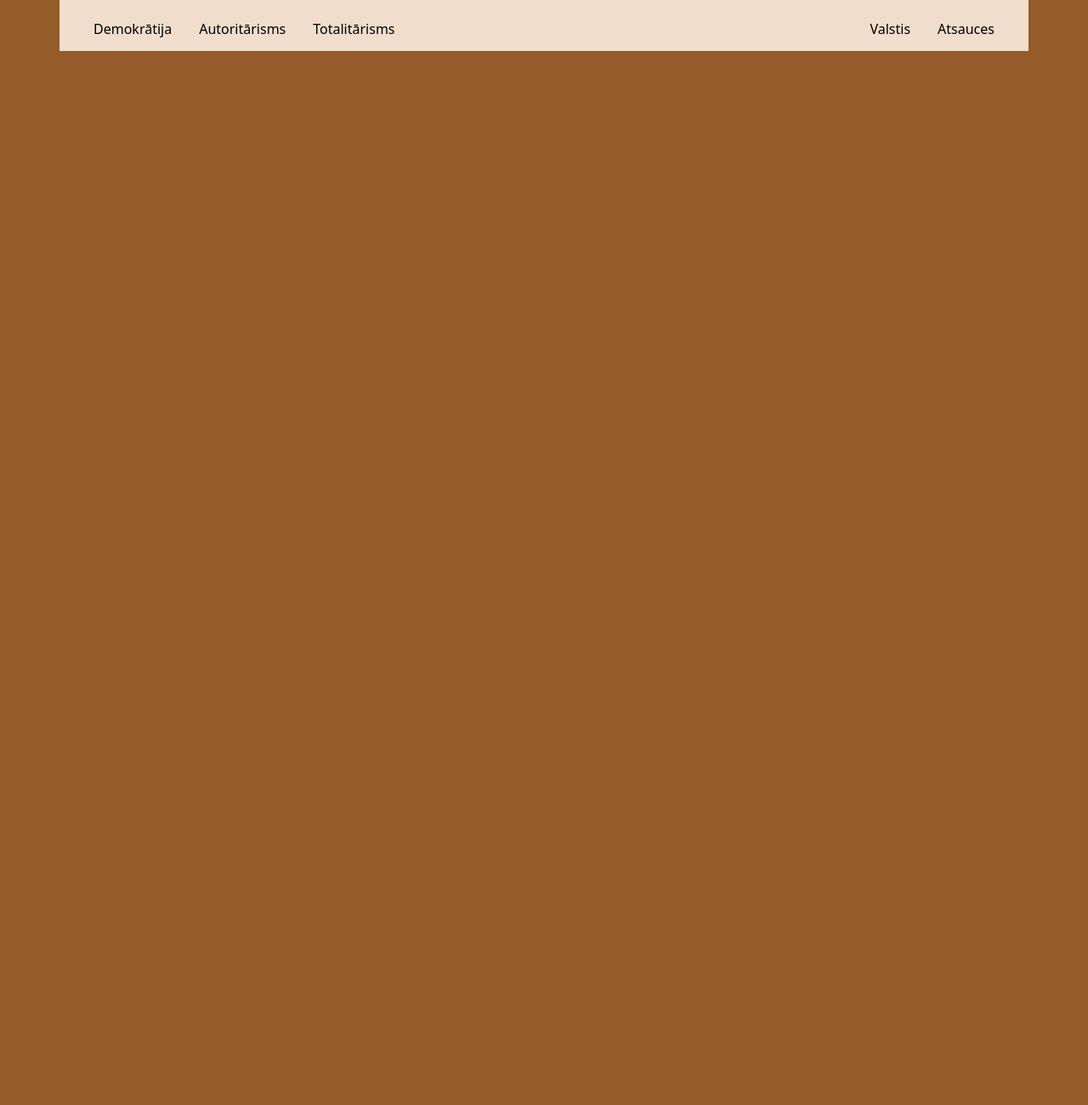
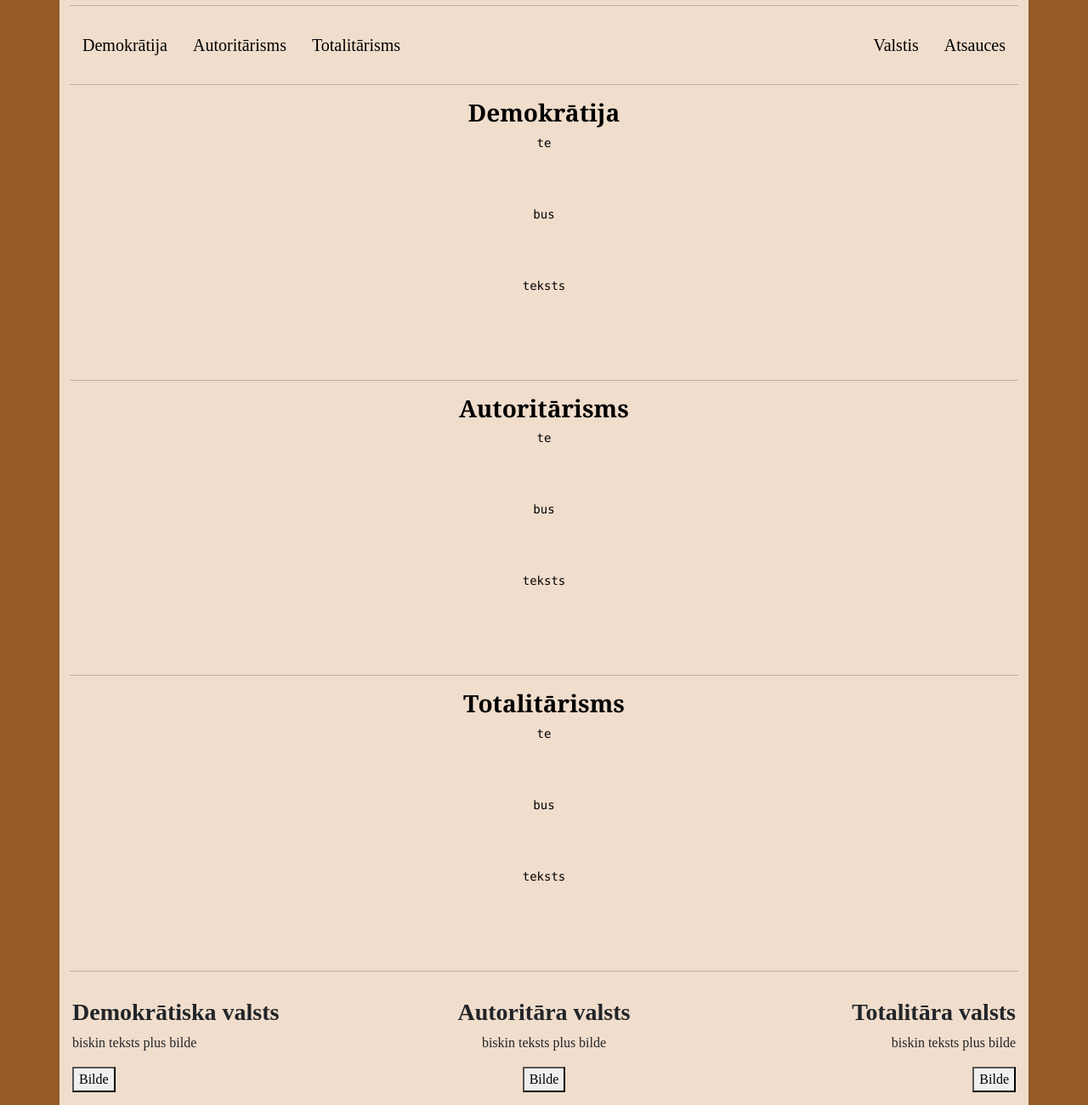
Before and after one commit to funnycat53/projekts, a plain HTML site: page index.html in a window 1280 px wide. Shown: the part 88-1388 px from the top of the page at 85% size. Before the commit the page ends 800 px from the top, so only its background shows below. Drawn offline with nearby package versions, Linux system fonts and the light colour scheme.

Commit message:
Update index.html
Kandrīz pabeidzu izkārtojumu lapai. Pieliku klāt virsrakstus priekš katra režīma, sadalīju pa rindām un kolonnām. Nedaudz noformēju tekstu.

```diff
--- a/index.html
+++ b/index.html
@@ -19,8 +19,10 @@
         <style>
 
             .header{
-                padding: 20px;
+                padding: 15px;
                 text-align: center;
+                font-family: Cambria, Cochin, Georgia, Times, 'Times New Roman', serif;
+                color: black;
             }
 
             body{
@@ -47,14 +49,23 @@
                 display: block;
                 color: black;
                 text-align: center;
-                padding: 14px 16px;
+                padding: 15px;
                 text-decoration: none;
             }
 
-            li a:hover:not(.active) {
-                background-color: #F5E9DC;
+            .virsraksti{
+                text-align: center;
+                font-family: Cambria, Cochin, Georgia, Times, 'Times New Roman', serif;
+                color: black;
             }
 
+
+
+            .teksts{
+                font-family: 'Times New Roman', Times, serif;
+                color: black;
+                font-size: 20px;
+            }
 
         </style>
 
@@ -62,17 +73,89 @@
         <body>
             <div class="container">
 
-                <h1 class="header" style="font-family:'Courier New', Courier, monospace; color: black;"><b>Politiskie režīmi</b></h1>
+                <h1 class="header"><b>Politiskie režīmi</b></h1>
+                    <hr>
+                <ul>
+                    <li><a href="#Demokrātija" class="teksts">Demokrātija</a></li>
+                    <li><a href="#Autoritārisms" class="teksts">Autoritārisms</a></li>
+                    <li><a href="#Totalitārisms" class="teksts">Totalitārisms</a></li>
+                    <li style="float:right" class="teksts"><a href="#Atsauces">Atsauces</a></li>
+                    <li style="float:right" class="teksts"><a href="#Valstis">Valstis</a></li>
+                </ul>
+                    <hr>
+            <div class="virsraksti">
+                <h3><b>Demokrātija</b></h3>
+                    <pre>
+te
 
-            <div class="container">
-                <ul>
-                    <li><a href="#Demokrātija">Demokrātija</a></li>
-                    <li><a href="#Autoritārisms">Autoritārisms</a></li>
-                    <li><a href="#Totalitārisms">Totalitārisms</a></li>
-                    <li style="float:right"><a href="#Atsauces">Atsauces</a></li>
-                    <li style="float:right"><a href="#Valstis">Valstis</a></li>
-                </ul>
+
+
+bus
+
+
+
+teksts
+
+
+
+                    </pre>
             </div>
+                <hr>
+            <div class="virsraksti">
+                <h3><b>Autoritārisms</b></h3>
+                <pre>
+te
+
+
+
+bus
+
+
+
+teksts
+
+
+
+                                        </pre>
+            </div>
+                <hr>
+            <div class="virsraksti">
+                <h3><b>Totalitārisms</b></h3>
+                <pre>
+te
+
+
+
+bus
+
+
+
+teksts
+
+
+
+                                        </pre>
+            </div>
+                <hr>
+
+            <div class="row">
+                <div class="col" style="text-align: left; font-family: 'Times New Roman', Times, serif; padding: 15px;">
+                    <h3><b>Demokrātiska valsts</b></h3>
+                    <p>biskin teksts plus bilde</p>
+                    <button>Bilde</button>
+                </div>
+                <div class="col" style="text-align: center; font-family: 'Times New Roman', Times, serif; padding: 15px;">
+                    <h3><b>Autoritāra valsts</b></h3>
+                    <p>biskin teksts plus bilde</p>
+                    <button>Bilde</button>
+                </div>
+                <div class="col" style="text-align: right; font-family: 'Times New Roman', Times, serif; padding: 15px;">
+                    <h3><b>Totalitāra valsts</b></h3>
+                    <p>biskin teksts plus bilde</p>
+                    <button>Bilde</button>
+                </div>
+            </div>
+
             </div>
         </body>
 </html>
```
